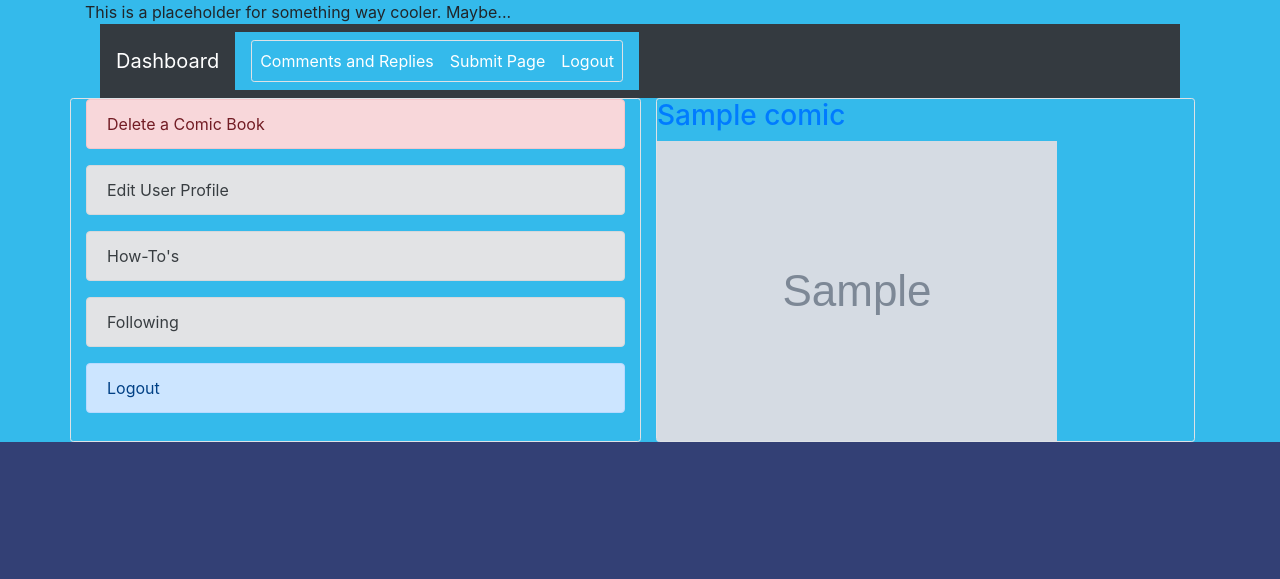
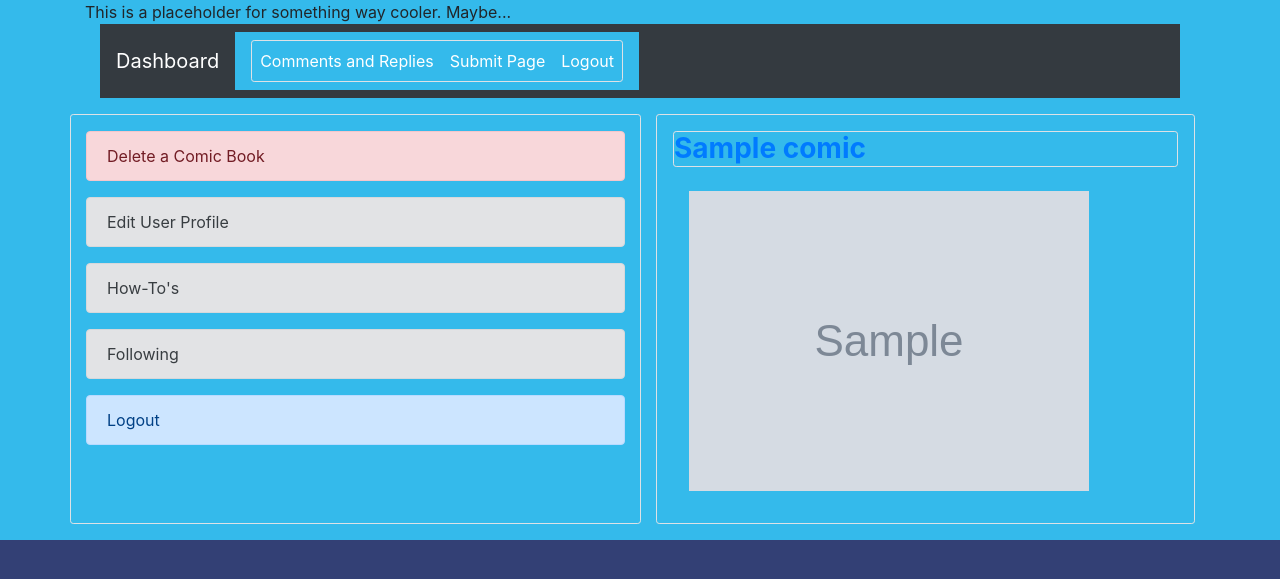
Before and after one commit to Manuel-L-art/ComicViewApp, a Django app: page /loading in a window 1280 px wide. Shown: the top 579 px of the page. Run offline with Django 3.2, Linux system fonts and the light colour scheme; tables that the repository leaves empty hold one stand-in row (values such as "Sample post"); grey boxes marked "Sample" are stand-in pictures.

Commit message:
some styling, editing of profile proved fruitless

```diff
--- a/ViewApp/templates/dashboard.html
+++ b/ViewApp/templates/dashboard.html
@@ -8,7 +8,7 @@
     </head>
     <body>
         <div class="container-fluid">
-            <div class="container "
+            <div class="container"
                 <h4>This is a placeholder for something way cooler. Maybe...</h4>
                 {% include 'partials/navbar.html' %}
                     {% if messages %}
@@ -19,8 +19,8 @@
                     </div>
                     {% endif %}
                 <div class="row">
-                    <div class="col border rounded-sm">
-                        <nav class="nav flex-column ">
+                    <div class="col border rounded-sm mt-3 mb-3">
+                        <nav class="nav flex-column mt-3 ">
                             <a class="nav-link alert-danger alert" href="delete">Delete a Comic Book</a>
                             <a class="nav-link alert-secondary alert" href="editpage">Edit User Profile</a>
                             <a class="nav-link alert-secondary alert" href="#">How-To's</a>
@@ -30,11 +30,11 @@
                     </div>
                     <div class="col">
                         {% if comics %}
-                        <div class="border rounded-sm">
+                        <div class="border rounded-sm mt-3 mb-3 p-3">
                             {% for comic in comics %}
-                            <h3><a href="viewpage/{{ comic.book_title }}/1">{{ comic.book_title }}</a></h3>
+                            <h3 class="border rounded-sm"><a href="viewpage/{{ comic.book_title }}/1"><strong>{{ comic.book_title }}</strong></a></h3>
                             <a href="viewpage/{{ comic.book_title }}/1">
-                                <img src="{{ comic.cover_art.url }}">
+                                <img class="p-3" src="{{ comic.cover_art.url }}">
                             </a>
                                 <div>
                                 {% for page in pages %}
--- a/ViewApp/templates/delete.html
+++ b/ViewApp/templates/delete.html
@@ -6,7 +6,7 @@
     </head>
     <body>
     {% include 'partials/navbar.html' %}
-        <div class="container">
+        <div class="container p-2">
             <div class="alert-danger alert">
                 <h4>Delete Comic Book</h4>
                 {% for comic in comics %}
@@ -15,7 +15,7 @@
             </div>
         </div>
         <div class="container">
-            <div>
+            <div class="border rounded-sm p-2 pb-4">
                 <form action="deletepage" method="POST">
                 {% csrf_token %}
                     <label for="comic_id">First select a book:</label>
@@ -28,7 +28,7 @@
                 </form>
             </div>
             {% if pages %}
-            <div>
+            <div class="p-2">
                 <form action="selectpages" method="POST">
                 {% csrf_token %}
                     <h3>{{ pages.comicRef.book_title }}</h3>
--- a/ViewApp/templates/submitComPag.html
+++ b/ViewApp/templates/submitComPag.html
@@ -8,7 +8,7 @@
     {% include 'partials/navbar.html' %}
         <div class="container">
             <div class="row">
-                <div class="col border rounded-sm text-light">
+                <div class="col border rounded-sm text-light p-3">
                     <form action="submitPage" method="POST" enctype="multipart/form-data">
                     {% csrf_token %}
                         <h4 class="text-light">Submit Comic Page</h4>
@@ -30,7 +30,7 @@
                         <button class="btn btn-primary">Submit</button>
                     </form>
                 </div>
-                <div class="col border rounded-sm text-light">
+                <div class="col border rounded-sm text-light p-3">
                     <form action="createComic" method="POST" enctype="multipart/form-data">
                     {% csrf_token %}
                         <h4 class="text-light">Create Comic Book</h4>
--- a/ViewApp/templates/view.html
+++ b/ViewApp/templates/view.html
@@ -7,9 +7,9 @@
     <body>
         {% include 'partials/navbar.html' %}
         <div class="container">
-            <div class="row">
+            <div class="row p-3">
                 <!-- Comic Pages -->
-                <div class="col-7">
+                <div class="col-7 p-3">
                     <a href="/next_page/{{comicpage.comicRef.book_title}}/{{ comicpage.page_no }}">
                         <img src="{{ comicpage.comic_img.url }}" id="toggle_fullscreen" alt="{{ comicpage.comicRef.book_title }} Page:{{ comicpage.page_no}}">
                     </a>
--- a/ViewApp/templates/viewcommies.html
+++ b/ViewApp/templates/viewcommies.html
@@ -9,9 +9,9 @@
         <div class="container">
             <div class="row">
             {% if comments %}
-                <div class="col">
+                <div class="col p-2 mr-2">
                     {% for comment in comments %}
-                    <div class="text-dark border rounded-sm">
+                    <div class="text-dark border rounded-sm p-2">
                         <p><strong>"{{ comment.comment }}"</strong></p>
                         <p>By: <em>{{ comment.name }}</em></p>
                         <hr>
--- a/ViewApp/views.py
+++ b/ViewApp/views.py
@@ -179,8 +179,8 @@ def editProfile(request):
     if fname == False:
         return redirect('/editpage')
     user = User.objects.get(first_name=fname)
-    user.fname = request.POST['fname']
-    user.lname = request.POST['lname']
+    user.first_name = request.POST['fname']
+    user.last_name = request.POST['lname']
     user.save()
     context = {
         "user": user,
```
Also changed, not shown: ViewApp/templates/index.html (+4 -4 lines).
